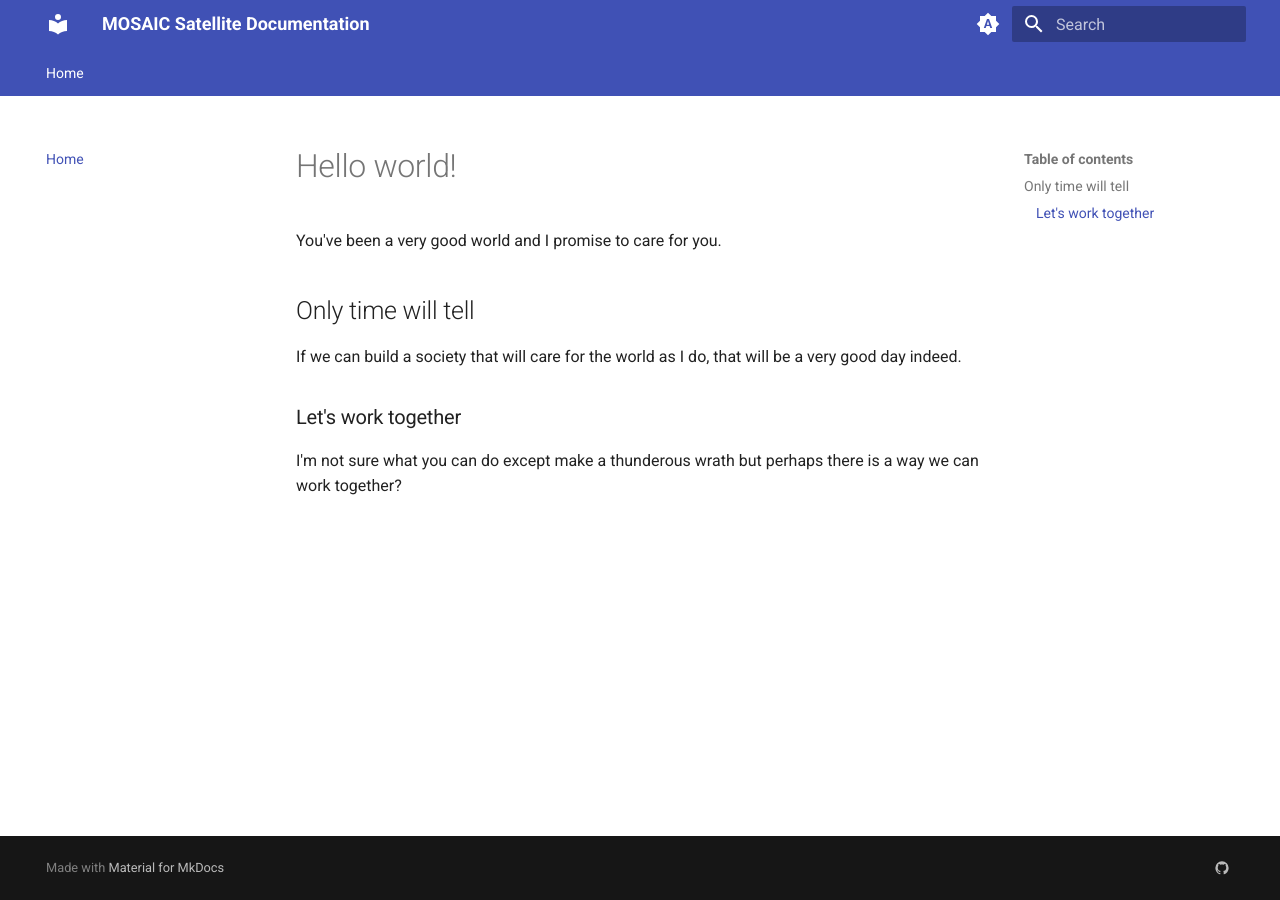
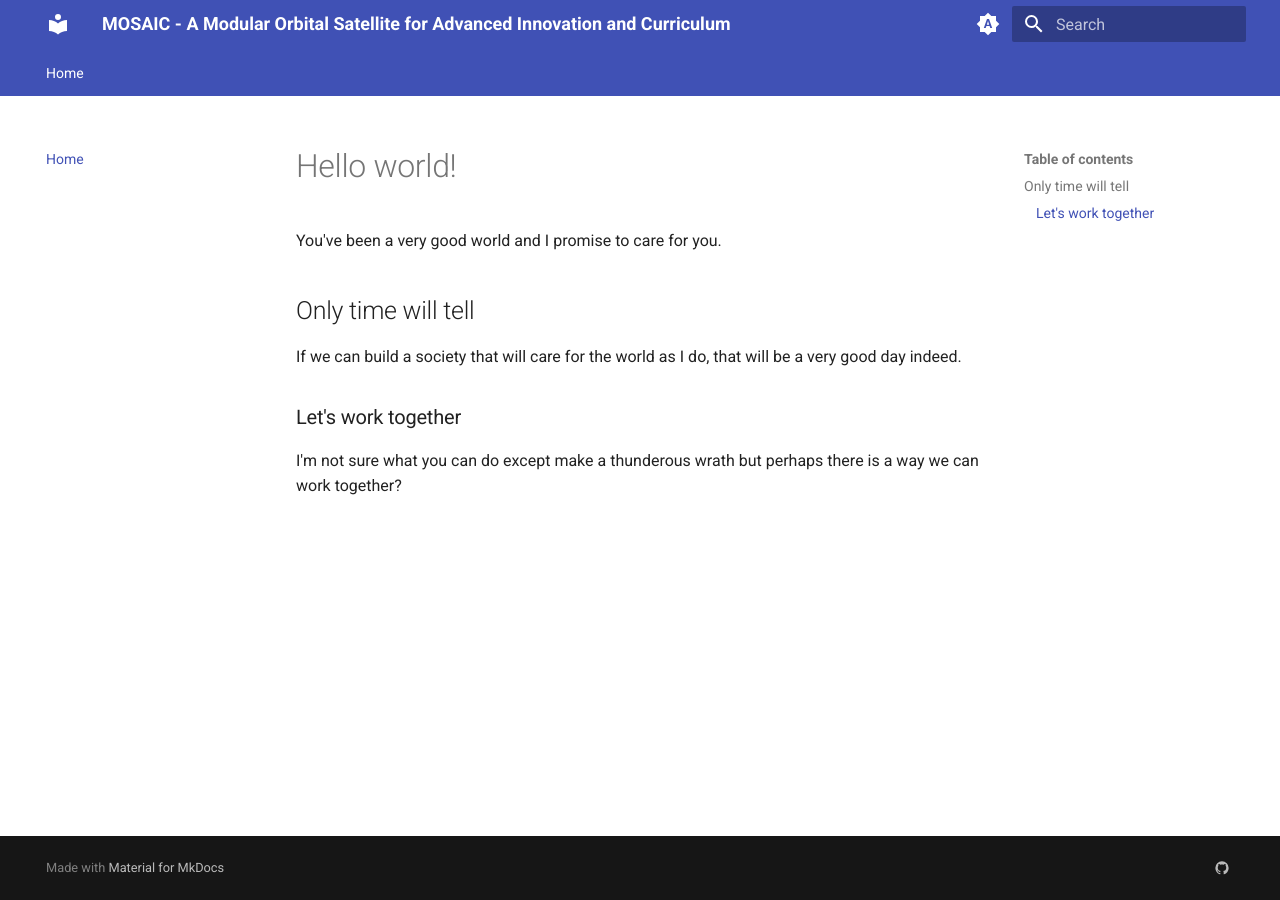
Before and after one commit to MOSAIC-Satellite/Documentation, an MkDocs documentation site: the page built from docs/index.md, in a window 1280 px wide. Built offline with MkDocs 1.6.1 and Material for MkDocs 9.7.7, drawn with Linux system fonts in a browser that asks for light colours.

Commit message:
Update mkdocs.yaml

```diff
--- a/mkdocs.yaml
+++ b/mkdocs.yaml
@@ -1,4 +1,4 @@
-site_name: MOSAIC Satellite Documentation
+site_name: MOSAIC - A Modular Orbital Satellite for Advanced Innovation and Curriculum
 
 theme:
   name: material
```
